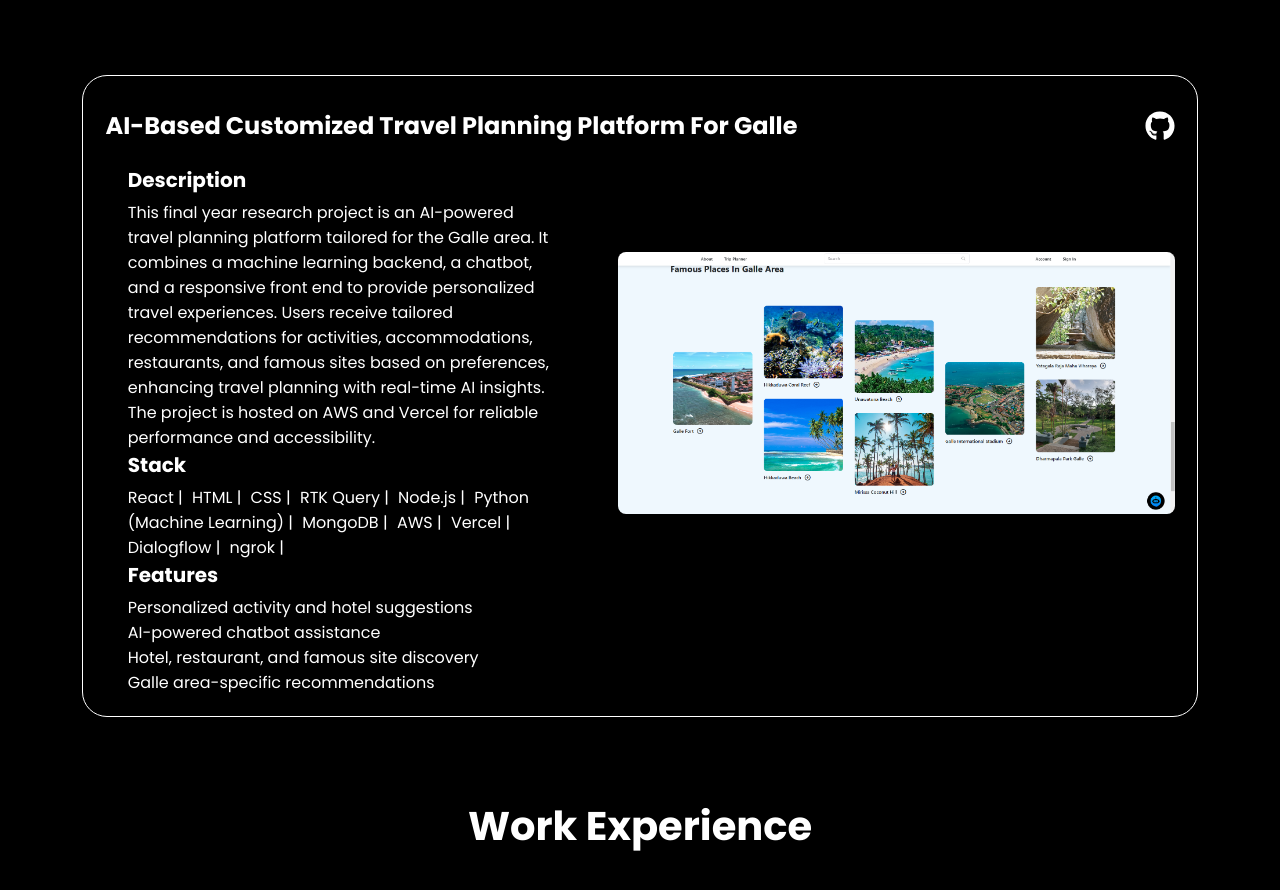
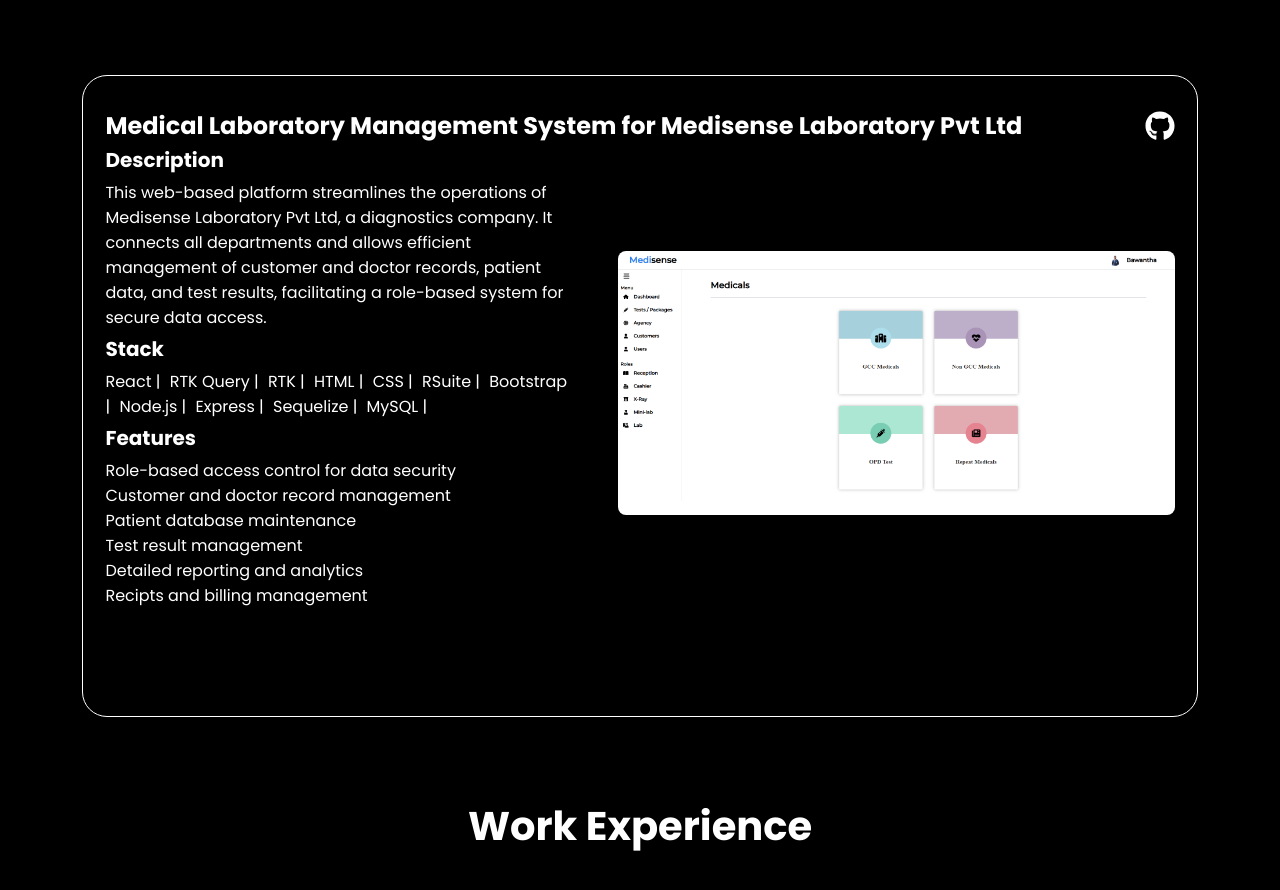
Before and after one commit to BKPASQUAL/Portfolio, a React (Vite) app: page / in a window 1280 px wide. Shown: the part 1542-2432 px from the top of the page. Built offline with nearby package versions, Linux system fonts and the light colour scheme; a web font is replaced by a local one.

Commit message:
add medi projecr data

```diff
--- a/src/assets/css/Projects.css
+++ b/src/assets/css/Projects.css
@@ -82,7 +82,7 @@
   .projects-box-right {
     height: 73%;
     width: 50%;
-    padding: 4%;
+    padding: 2%;
     display: flex;
     flex-direction: column;
     justify-content: space-around;
--- a/src/assets/data/Projects.js
+++ b/src/assets/data/Projects.js
@@ -1,9 +1,11 @@
-// src/data/projectData.js
 import tpp1 from "../images/TPP/tpp1.png";
 import tpp2 from "../images/TPP/tpp2.png";
 import tpp3 from "../images/TPP/tpp3.png";
 import tpp4 from "../images/TPP/tpp4.png";
 import tpp5 from "../images/TPP/tpp5.png";
+
+import medi1 from "../images/Medicenece/medi1.png";
+import medi2 from "../images/Medicenece/medi2.png";
 
 const Projects = [
   {
@@ -17,18 +19,25 @@
       "Galle area-specific recommendations",
     ],
     images: [tpp1, tpp2, tpp3, tpp4, tpp5],
-  }, {
-    title: "AI-Based Customized Travel Planning Platform For Galle",
-    description: "This final year research project is an AI-powered travel planning platform tailored for the Galle area. It combines a machine learning backend, a chatbot, and a responsive front end to provide personalized travel experiences. Users receive tailored recommendations for activities, accommodations, restaurants, and famous sites based on preferences, enhancing travel planning with real-time AI insights. The project is hosted on AWS and Vercel for reliable performance and accessibility.",
-    stack: ["React", "HTML", "CSS", "RTK Query", "Node.js", "Python (Machine Learning)", "MongoDB", "AWS", "Vercel", "Dialogflow", "ngrok"],
+    github:"https://github.com/BKPASQUAL/TPP_FE.git"
+  },
+
+  {
+    title: "Medical Laboratory Management System for Medisense Laboratory Pvt Ltd",
+    description: "This web-based platform streamlines the operations of Medisense Laboratory Pvt Ltd, a diagnostics company. It connects all departments and allows efficient management of customer and doctor records, patient data, and test results, facilitating a role-based system for secure data access.",
+    stack: ["React", "RTK Query", "RTK", "HTML", "CSS", "RSuite", "Bootstrap", "Node.js", "Express", "Sequelize", "MySQL"],
     features: [
-      "Personalized activity and hotel suggestions",
-      "AI-powered chatbot assistance",
-      "Hotel, restaurant, and famous site discovery",
-      "Galle area-specific recommendations",
+      "Role-based access control for data security",
+      "Customer and doctor record management",
+      "Patient database maintenance",
+      "Test result management",
+      "Detailed reporting and analytics",
+      "Recipts and billing management",
     ],
-    images: [tpp1, tpp2, tpp3, tpp4, tpp5],
-  },
+    images: [medi1, medi2],
+    github: "https://github.com/YourRepo/MedicalLabManagementSystem"
+  }
+
   // Other projects...
 ];
 
--- a/src/components/home/projects.jsx
+++ b/src/components/home/projects.jsx
@@ -45,7 +45,7 @@
               <div className="projects-box-title">
                 <p>{project.title}</p>
                 <a
-                  href="https://github.com/BKPASQUAL/TPP_FE.git"
+                  href={project.github}
                   target="_blank"
                   rel="noopener noreferrer"
                   className="github-icon"
```
Also changed, not shown: src/assets/images/Medicenece/medi1.png (added), src/assets/images/Medicenece/medi2.png (added).
